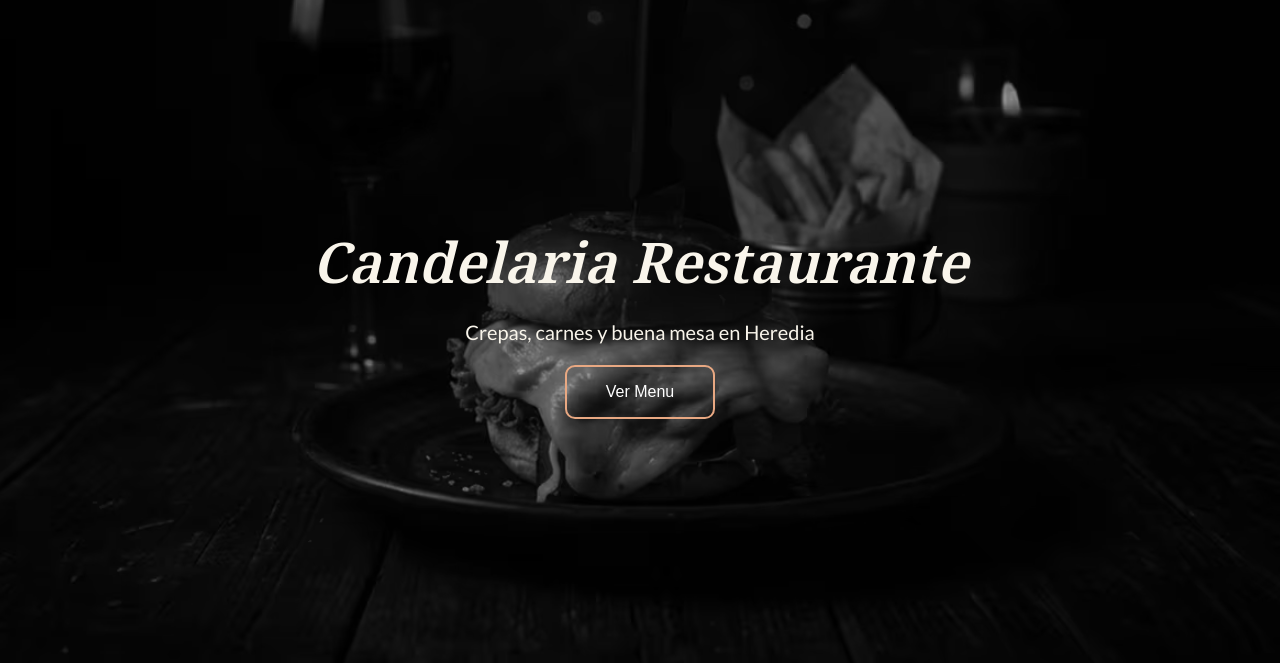
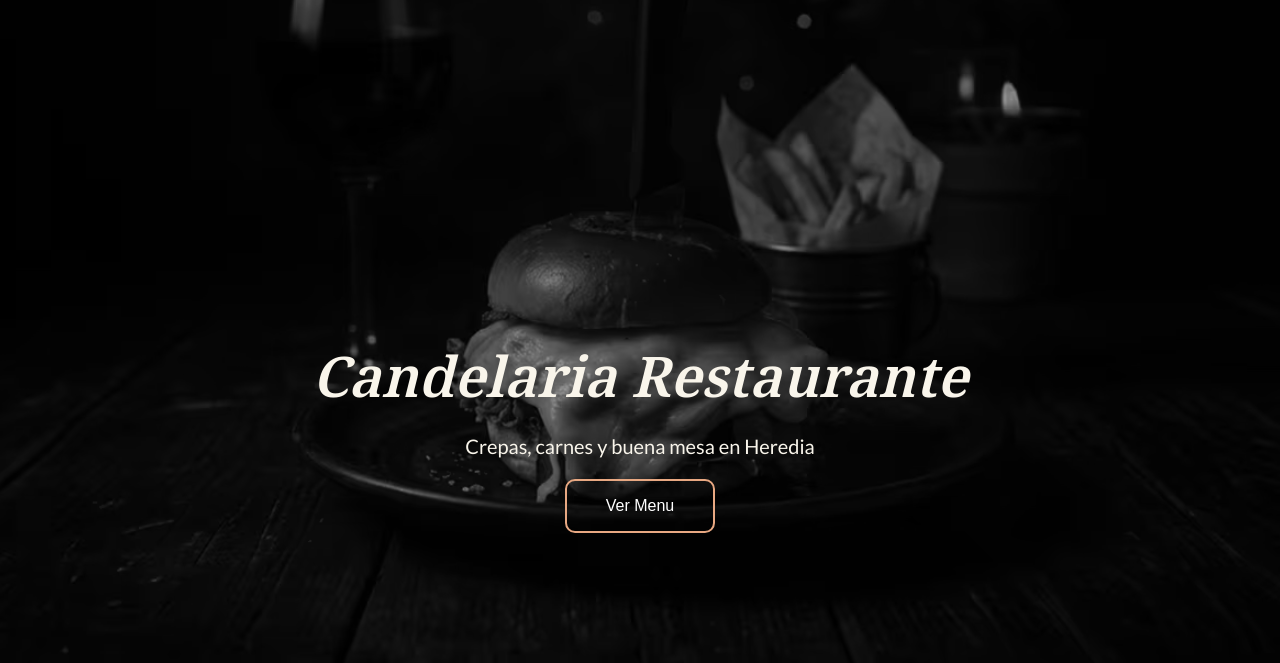
Before and after one commit to IgnacioGB00/Candelaria, a plain HTML site: page Candelaria/index.html in a window 1280 px wide. Shown: the part 137-800 px from the top of the page. Drawn offline with Linux system fonts and the light colour scheme; files whose address does not match are found by name.

Commit message:
Update styles.css

```diff
--- a/Candelaria/css/styles.css
+++ b/Candelaria/css/styles.css
@@ -89,7 +89,7 @@
 body{
     color: var(--color-crema);
     width: 100%;
-   overflow-x: hidden;
+    overflow-x: hidden;
 }
 
 .title{
@@ -163,14 +163,13 @@ a:hover{
 }
 header{
    background: url("../img/bannerHeader.avif");
-    background-blend-mode: luminosity;
     background-size: cover;
     background-position: center;
     height: 100vh;
-    position: relative;
     display: grid;
     grid-template-rows: repeat(2, auto);
     width: 100%;
+    overflow-x: hidden;
     nav{
         display: flex;
         flex-direction: row;
@@ -244,10 +243,9 @@ header{
         gap: var(--sp-16);
         padding: var(--sp-16);
         text-align: center;
-        align-items: center;
-        justify-items: center;
         height: 50%;
         position: relative;
+        margin: auto;
         z-index: 3;
 
          & h1{
```
